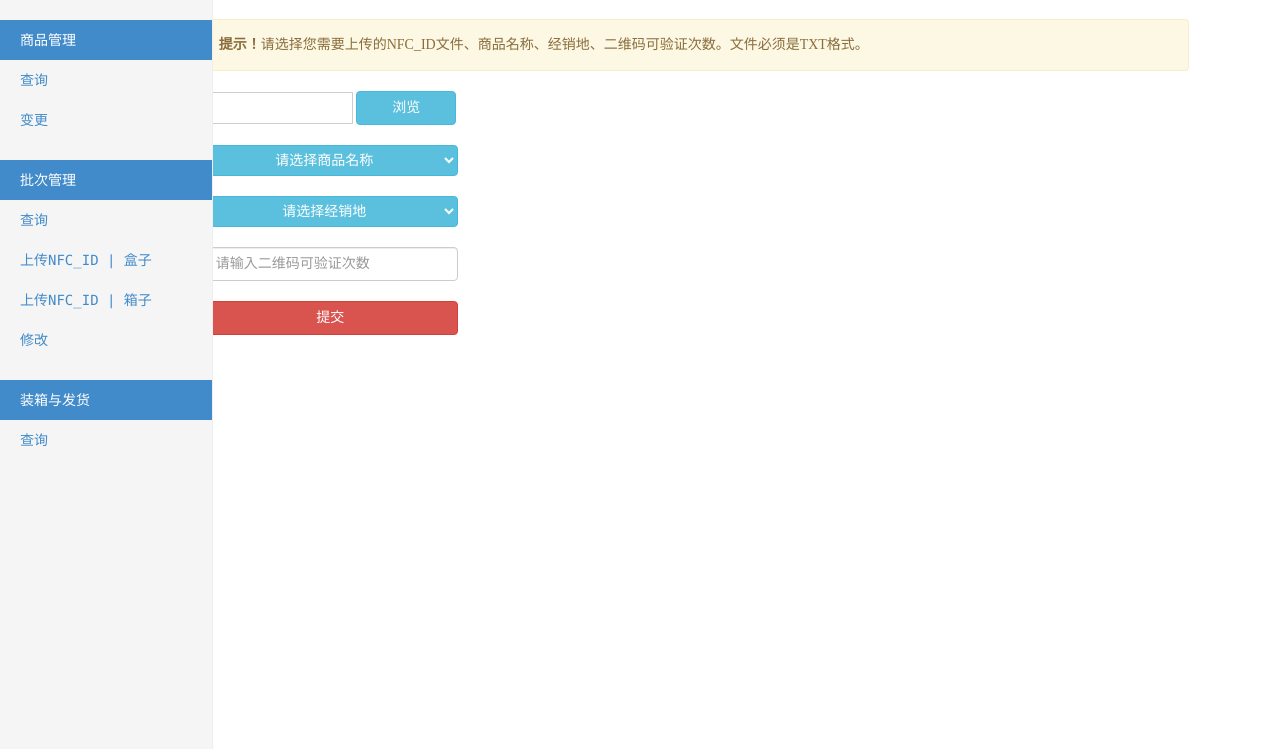
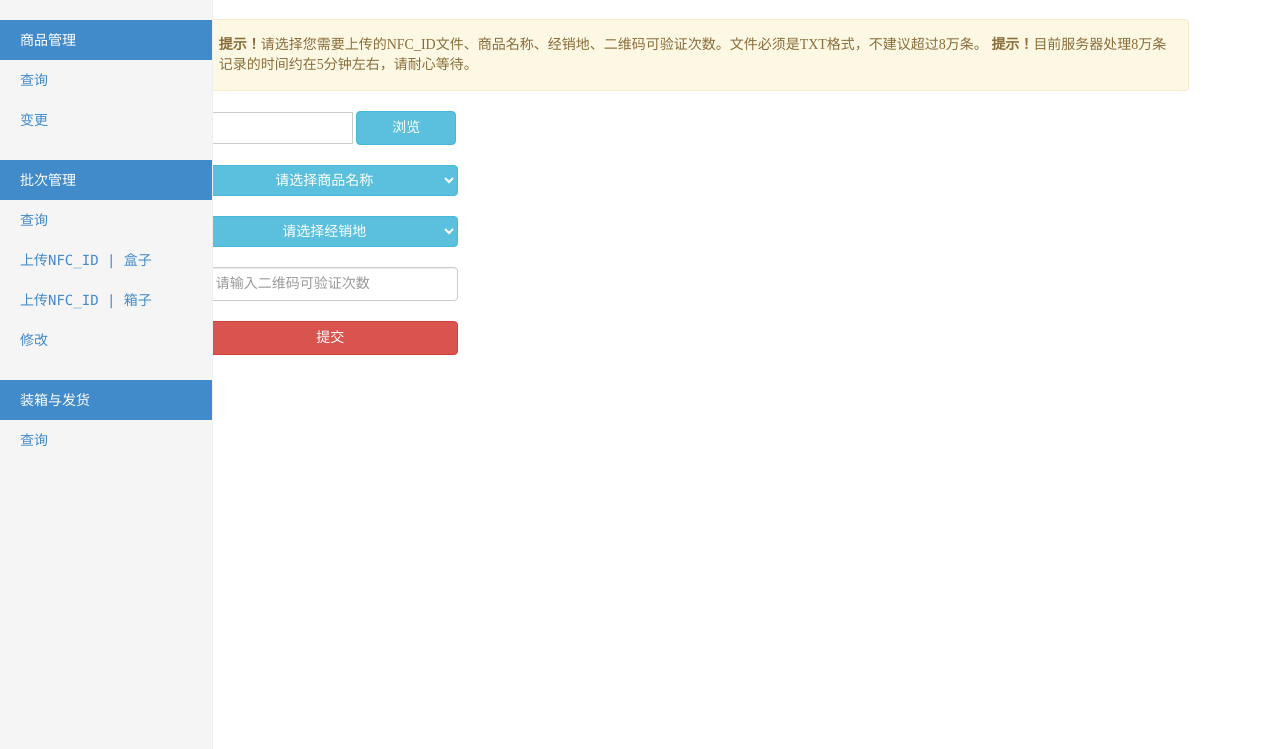
Before and after one commit to Manuinfo/Zidane, a Node project: template views/batch_upload.ejs in a window 1280 px wide. Shown: the part 51-800 px from the top of the page. Run offline with Node 20 templates, Linux system fonts and the light colour scheme; the template is opened without the code that fills it, so the values that code supplies are empty.

Commit message:
0.2.25:big file uploads add os if

```diff
--- a/dbmodules/m_portal.js
+++ b/dbmodules/m_portal.js
@@ -142,7 +142,7 @@ exports.Insert_NFCID=function(p_btd_id,p_rawdata,callback){
         logger.debug('开始导入NFC_ID');
         var n_cc=1;
         var n_rec_cc=0;
-        async.mapLimit(p_rawdata.split("\r\n"),10,function(item,cb)
+        async.mapLimit(p_rawdata.split("\r\n"),15,function(item,cb)
         {
             logger.debug('Req:'+n_rec_cc+':'+sql_1st.Insert_NFCID(p_btd_id,item));
             n_rec_cc++;
--- a/views/batch_upload.ejs
+++ b/views/batch_upload.ejs
@@ -15,7 +15,8 @@
 <div  id="dv_home" class="col-sm-9 col-md-10 col-md-offset-1 main" style="float: left;left:80px;">
 
     <div class="alert alert-warning">
-        <strong>提示！</strong>请选择您需要上传的NFC_ID文件、商品名称、经销地、二维码可验证次数。文件必须是TXT格式。
+        <strong>提示！</strong>请选择您需要上传的NFC_ID文件、商品名称、经销地、二维码可验证次数。文件必须是TXT格式，不建议超过8万条。
+        <strong>提示！</strong>目前服务器处理8万条记录的时间约在5分钟左右，请耐心等待。
     </div>
     <div class="file-box">
         <form action="" method="post" enctype="multipart/form-data">
@@ -62,6 +63,7 @@
     <div id="salecity"></div>
 
     </br>
+    <div id="progress"></div>
     <div id="result"></div>
 </div>
 <script type="text/javascript">
```
